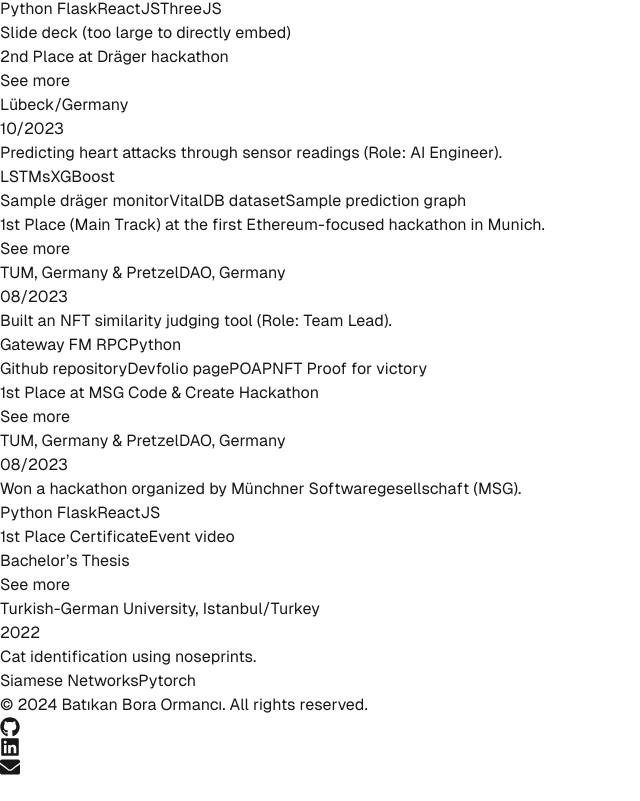
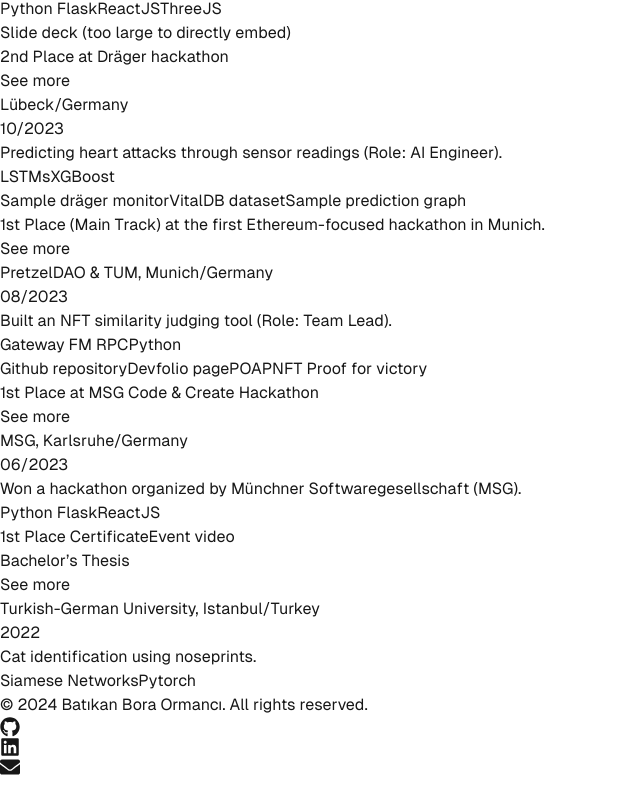
Before and after one commit to batikanor/batikanor.github.io, a Next.js app: page /projects in a window 1280 px wide. Shown: the part 1443-2244 px from the top of the page, without its empty margins (0-640 px from the left). Built offline with nearby package versions, Linux system fonts and the light colour scheme.

Commit message:
Minor corrections

```diff
--- a/src/components/Projects.js
+++ b/src/components/Projects.js
@@ -178,7 +178,7 @@ We got invited to the company’s Munich office to further discuss our findings.
   },
   {
     title: "1st Place (Main Track) at the first Ethereum-focused hackathon in Munich.",
-    location: "TUM, Germany & PretzelDAO, Germany",
+    location: "PretzelDAO & TUM, Munich/Germany",
     date: "08/2023",
     shortDescription: `Built an NFT similarity judging tool (Role: Team Lead).`,
     longDescription: `We programmed an NFT similarity detective assistant which took not only the rarities of certain attributes to consideration but also the embeddings of the description (via Bert)  and contents (via ResNet) of the images. We used various machine learning methods to present the user with a multitude of options and won the AI main track of the hackathon. We also won the Gateway.fm bounty award.`,
@@ -198,8 +198,8 @@ We got invited to the company’s Munich office to further discuss our findings.
   },
   {
     title: "1st Place at  MSG Code & Create Hackathon",
-    location: "TUM, Germany & PretzelDAO, Germany",
-    date: "08/2023",
+    location: "MSG, Karlsruhe/Germany",
+    date: "06/2023",
     shortDescription: `Won a hackathon organized by Münchner Softwaregesellschaft (MSG).`,
     longDescription: `We programmed a CO-2 considering route planner called Navigo which takes into consideration self calculated metrics that we called ‘efficiency’ and ‘catastrophe score’. We aren’t hosting it live due to api costs.`,
     links: [
```
